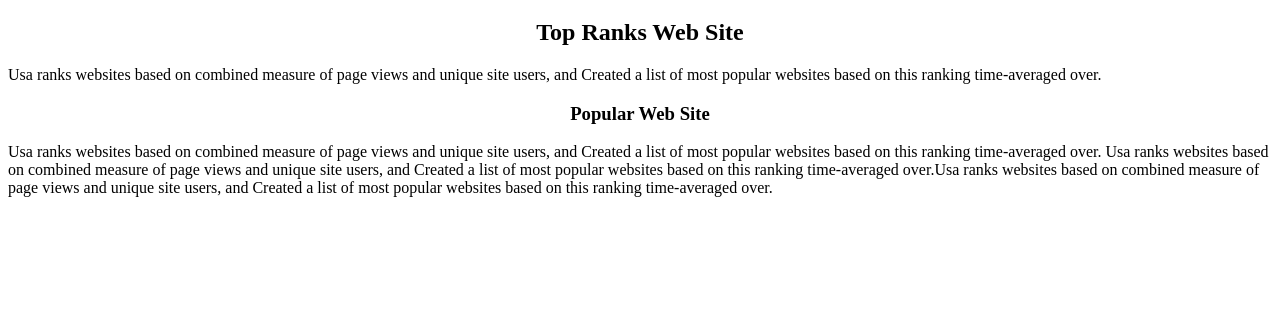
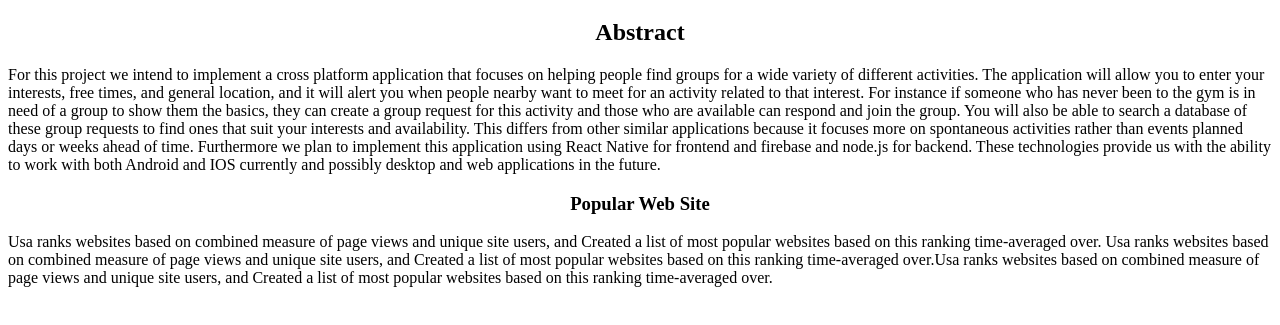
Before and after one commit to DGARYXII/Nyit-Senior-Project-Messaging-app, a plain HTML site: page index.html in a window 1280 px wide. Shown: the part 61-386 px from the top of the page. Drawn offline with Linux system fonts and the light colour scheme.

Commit message:
abstract

```diff
--- a/index.html
+++ b/index.html
@@ -15,10 +15,16 @@
 <h1 align="center">Nyit-Senior-Project </h1>
 
         <div class="div1">
-        <h2 align="center"> Top Ranks Web Site</h2>
+        <h2 align="center"> Abstract</h2>
         <p>
-            Usa ranks websites based on combined measure of page views and unique site users, and Created
-            a list of most popular websites based on this ranking time-averaged over.
+
+    For this project we intend to implement a cross platform application that focuses on helping people find groups for a wide variety of different activities.
+     The application will allow you to enter your interests, free times, and general location, and it will alert you when people nearby want to meet for an activity related to that interest.
+      For instance if someone who has never been to the gym is in need of a group to show them the basics, they can create a group request for this activity and those who are available can respond and join the group.
+      You will also be able to search a database  of these group requests to find ones that suit your interests and availability. This differs from other similar applications because it focuses more on spontaneous activities rather than events planned days or weeks ahead of time.
+       Furthermore we plan to implement this application using React Native for frontend and firebase and node.js for backend.
+       These technologies provide us with the ability to work with both Android and IOS currently and possibly desktop and web  applications in the future.
+
 
         </p>
     </div>
```
